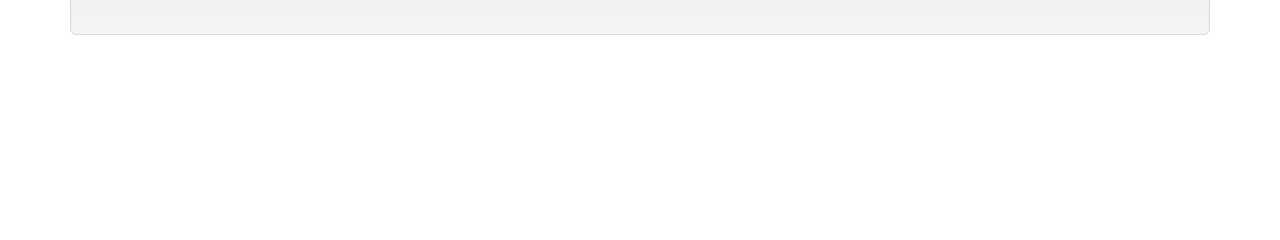
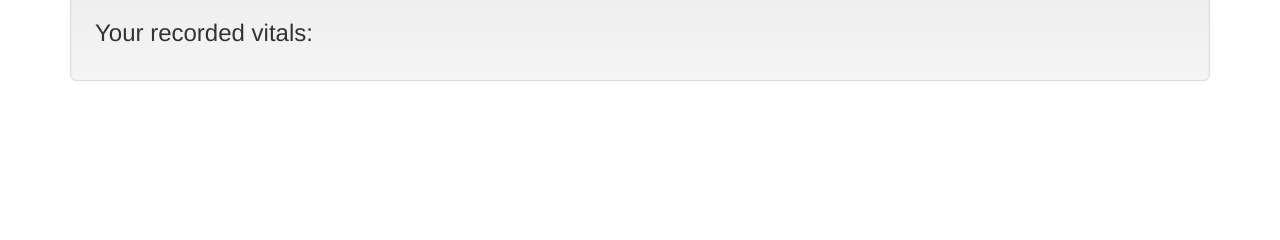
Before and after one commit to chrcoe/emr-patient, a Django app: template emrapp/patient/templates/patient/vitals.html in a window 1280 px wide. Shown: the part 157-397 px from the top of the page. Run offline with Django 3.2, Linux system fonts and the light colour scheme; the template is opened without the code that fills it, so the values that code supplies are empty; some libraries are stand-ins or nearby versions.

Commit message:
vitals update.

```diff
--- a/emrapp/patient/templates/patient/vitals.html
+++ b/emrapp/patient/templates/patient/vitals.html
@@ -6,6 +6,7 @@
   <div class="well well-lg clearfix">
     <h1>Welcome to your {{ page_name }} page {{ patient.first_name }} </h1>
     <div id="vitals_item">
+    	<h3>Your recorded vitals:</h3>
     	{% for i in vitals %}
     		<ul>
         		<li><b>Height:</b> {{ i.height_inches }} inches
```
